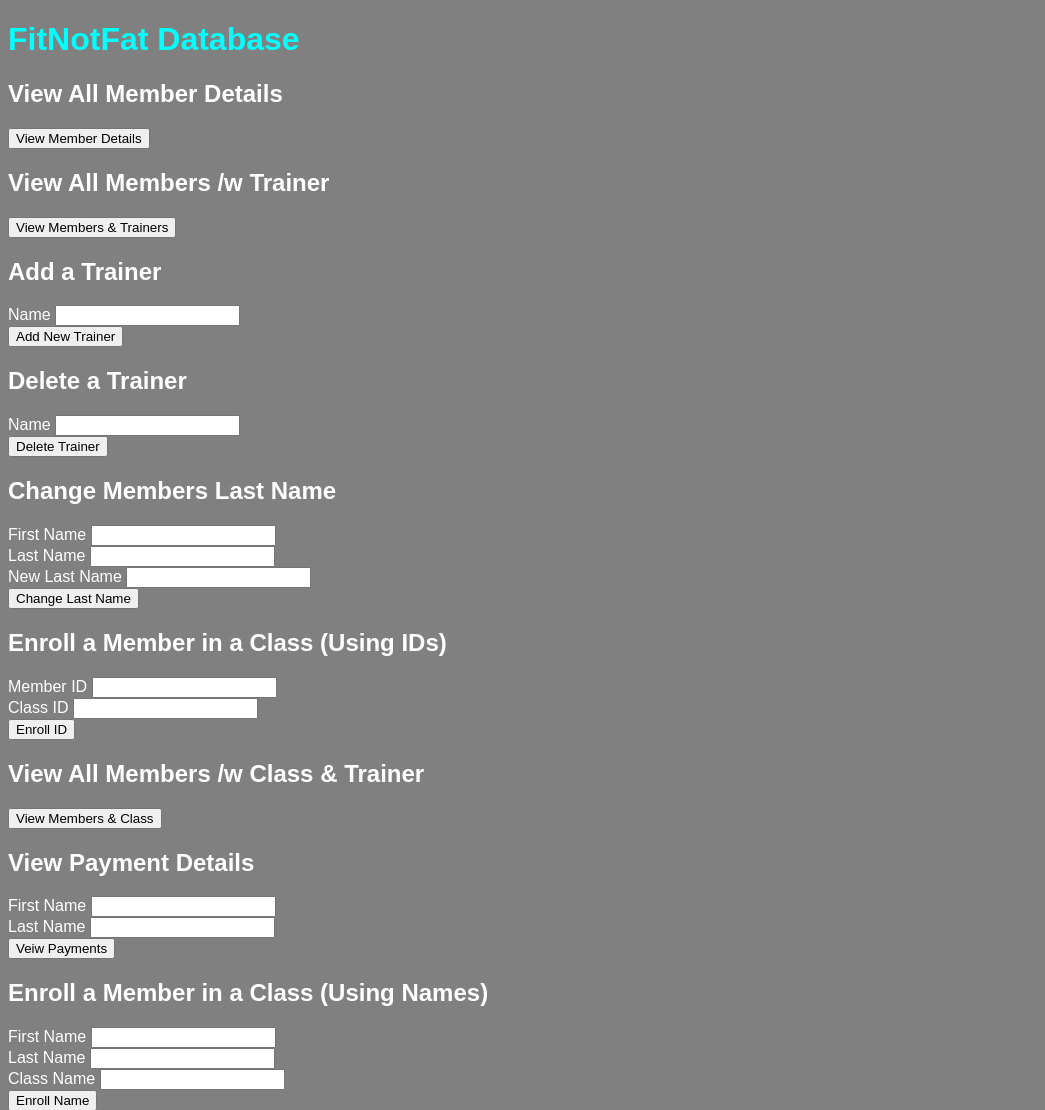
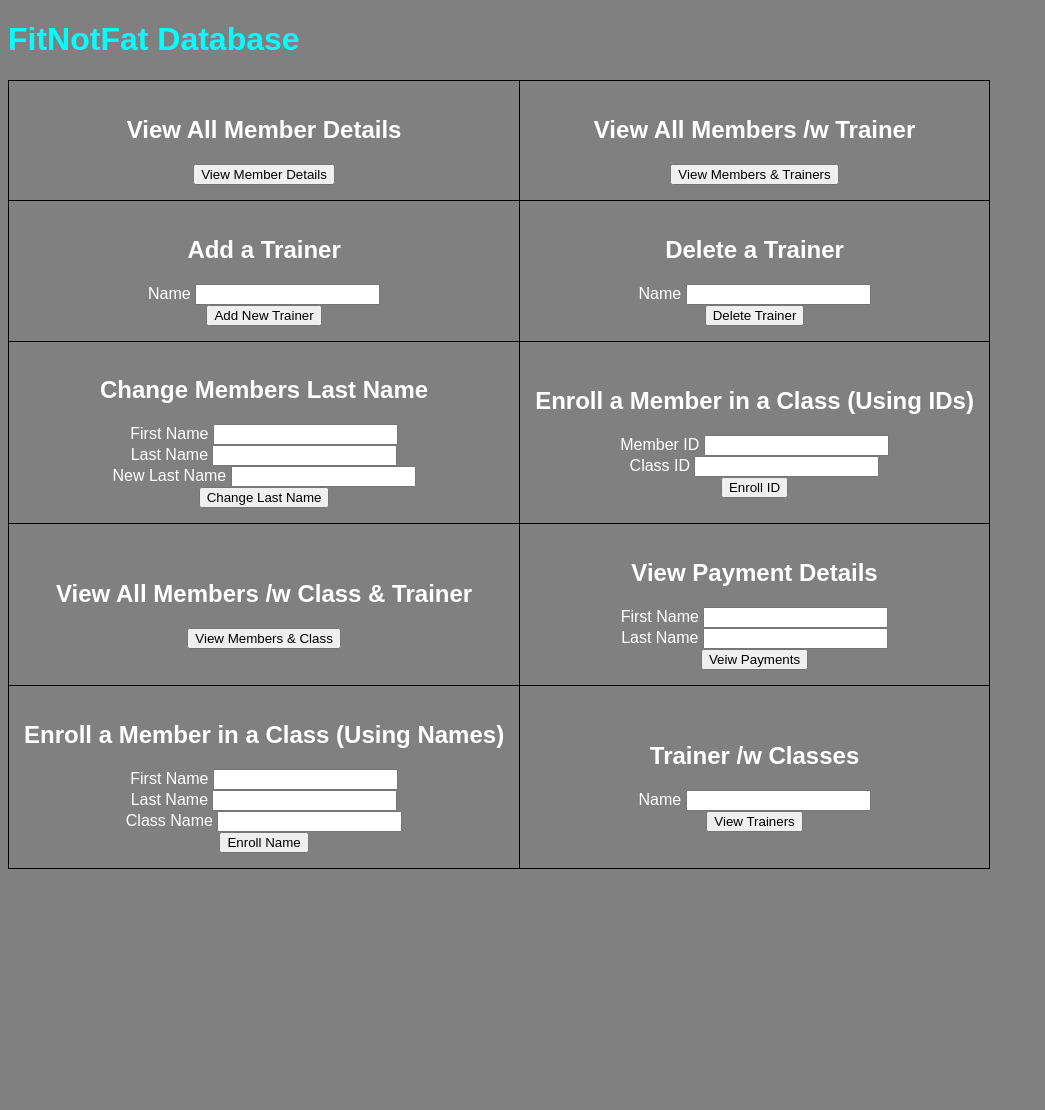
Before and after one commit to InfernoX7/Database, a PHP site: page / in a window 1280 px wide. Shown: the top 1110 px of the page, without its empty margins (0-1045 px from the left). After the commit the page ends 869 px from the top, so only its background shows below. Run offline with PHP 8.4, Linux system fonts and the light colour scheme.

Commit message:
Updates
More updates

```diff
--- a/php/head.php
+++ b/php/head.php
@@ -5,6 +5,6 @@
 	<head>
 		<meta charset='utf-8'/>
 		<title> $title </title>
-		<link rel='stylesheet' href='style.css'>
+		<link rel='stylesheet' href='styles/style.css'>
 	</head>";
 ?>
--- a/php/index.php
+++ b/php/index.php
@@ -6,28 +6,39 @@
  echo "</html>";
 ?>
 <body>
+	<table>
+	<tr>
+	<td>
 	<h2>View All Member Details</h2>
-	<form action ="listMember.php" method="post">
-		<input type = "submit" value = 'View Member Details' name = "viewMembers"><br>
+	<form action ="viewMember.php" method="post">
+		<input type = "submit" value = 'View Member Details' name = "viewMember"><br>
 	</form>
-
+	</td>
+	<td>
 	<h2>View All Members /w Trainer</h2>
-	<form action ="listMember.php" method="post">
-		<input type = "submit" value = 'View Members & Trainers' name = "viewMembers"><br>
+	<form action ="viewMember.php" method="post">
+		<input type = "submit" value = 'View Members & Trainers' name = "viewMember"><br>
 	</form>
-
+	</td>
+	</tr>
+	<tr>
+	<td>
 	<h2>Add a Trainer</h2>
-	<form action = "changeTrainer.php" method ="post">
-		Name <input type="text" name = "newTrainer"><br>
+	<form action = "editTrainer.php" method ="post">
+		Name <input type="text" name = "editTrainer"><br>
 		<Input type = "submit" value = "Add New Trainer"><br>
 	</form>
-
+	</td>
+	<td>
 	<h2>Delete a Trainer</h2>
 	<form action = "changeTrainer.php" method ="post">
-		Name <input type="text" name = "delTrainer"><br>
+		Name <input type="text" name = "editTrainer"><br>
 		<Input type = "submit" value = "Delete Trainer"><br>
 	</form>
-
+	</td>
+	</tr>
+	<tr>
+	<td>
 	<h2>Change Members Last Name</h2>
 	<form action = "changeLastName.php" method ="post">
 		First Name <input type="text" name = "fName"><br>
@@ -35,26 +46,34 @@
 		New Last Name <input type="text" name = "newLName"><br>
 		<Input type = "submit" value = "Change Last Name"><br>
 	</form>
-
+	</td>
+	<td>
 	<h2>Enroll a Member in a Class (Using IDs)</h2>
 	<form action = "enroll.php" method ="post">
 		Member ID <input type="text" name = "memID"><br>
 		Class ID <input type="text" name = "classID"><br>
 		<Input type = "submit" value = "Enroll ID"><br>
 	</form>
-
+	</td>
+	</tr>
+	<tr>
+	<td>
 	<h2>View All Members /w Class & Trainer</h2>
-	<form action ="listMember.php" method="post">
-		<input type = "submit" value = 'View Members & Class' name = "viewMembers"><br>
+	<form action ="viewMember.php" method="post">
+		<input type = "submit" value = 'View Members & Class' name = "viewMember"><br>
 	</form>
-
+	</td>
+	<td>
 	<h2>View Payment Details</h2>
 	<form action = "listPayment.php" method ="post">
 		First Name <input type="text" name = "fName"><br>
 		Last Name <input type="text" name = "lName"><br>
 		<Input type = "submit" value = "Veiw Payments"><br>
 	</form>
-
+	</td>
+	</tr>
+	<tr>
+	<td>
 	<h2>Enroll a Member in a Class (Using Names)</h2>
 	<form action = "enroll.php" method ="post">
 		First Name <input type="text" name = "fName"><br>
@@ -62,10 +81,14 @@
 		Class Name <input type="text" name = "className"><br>
 		<Input type = "submit" value = "Enroll Name"><br>
 	</form>
-
+	</td>
+	<td>
 	<h2>Trainer /w Classes</h2>
 	<form action = "listTrainer.php" method ="post">
 		Name <input type="text" name = "newTrainer"><br>
 		<Input type = "submit" value = "View Trainers"><br>
 	</form>
+	</td>
+	</tr>
+	<table>
 </body>
--- a/php/style.css
+++ /dev/null
@@ -1,21 +0,0 @@
-body {
-	background-color: gray;
-}
-h1{
-	font-family: Arial;
-	color: cyan;
-}
-h2{
-	font-family: Arial;
-	color: white;
-}
-form{
-	font-family: Arial;
-	color: white;
-}
-table{
-	border-collapse: collapse;
-}
-table, th, td{
-	border: 1px solid black;
-}
--- /dev/null
+++ b/php/styles/style.css
@@ -0,0 +1,27 @@
+body {
+	background-color: gray;
+}
+h1{
+	font-family: Arial;
+	color: cyan;
+}
+h2{
+	font-family: Arial;
+	color: white;
+}
+form{
+	font-family: Arial;
+	color: white;
+}
+table{
+	border-collapse: collapse;
+}
+table, th, td{
+	border: 1px solid black;
+	padding: 15px;
+	text-align: center;
+}
+a{
+	font-family: Arial;
+	font-size: 20px;
+}
```
Also changed, not shown: php/viewMember.php (renamed from php/listMember.php, +4 -4 lines), php/editTrainer.php (added), 1 other file.
